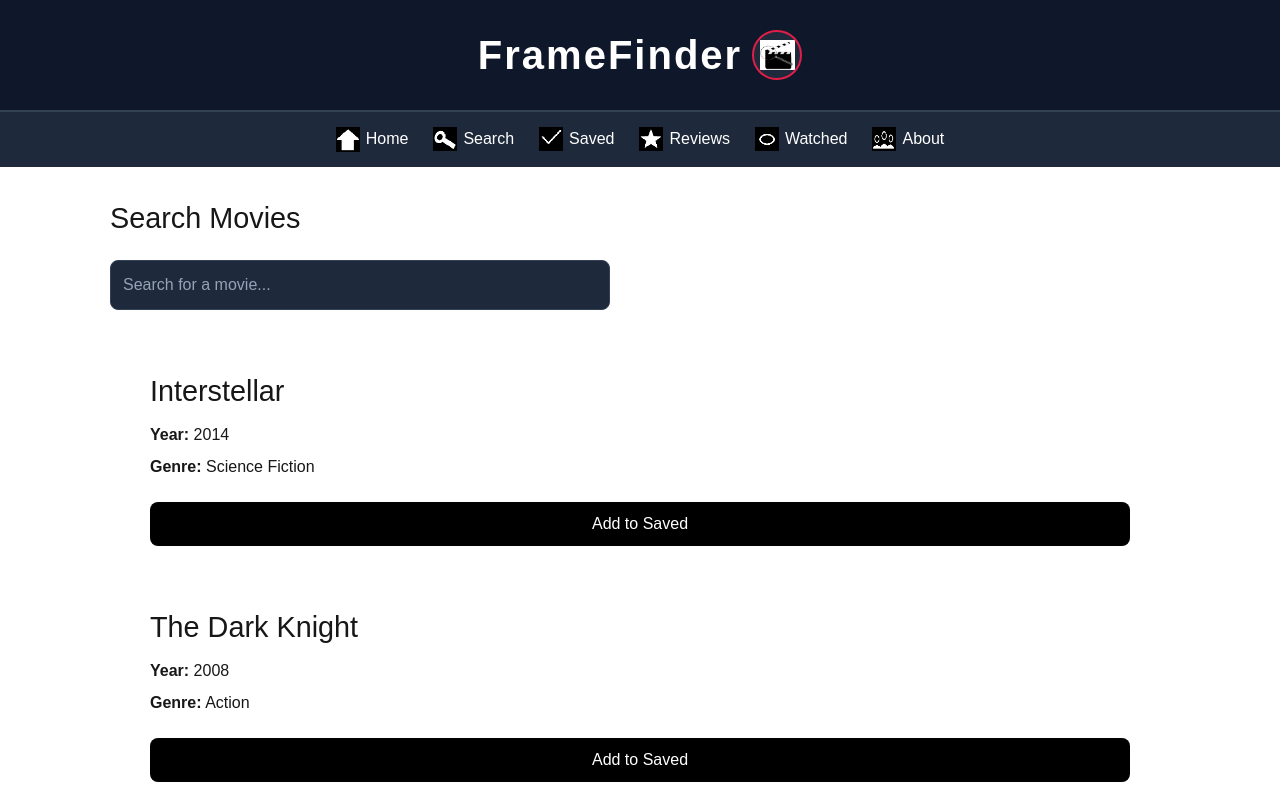
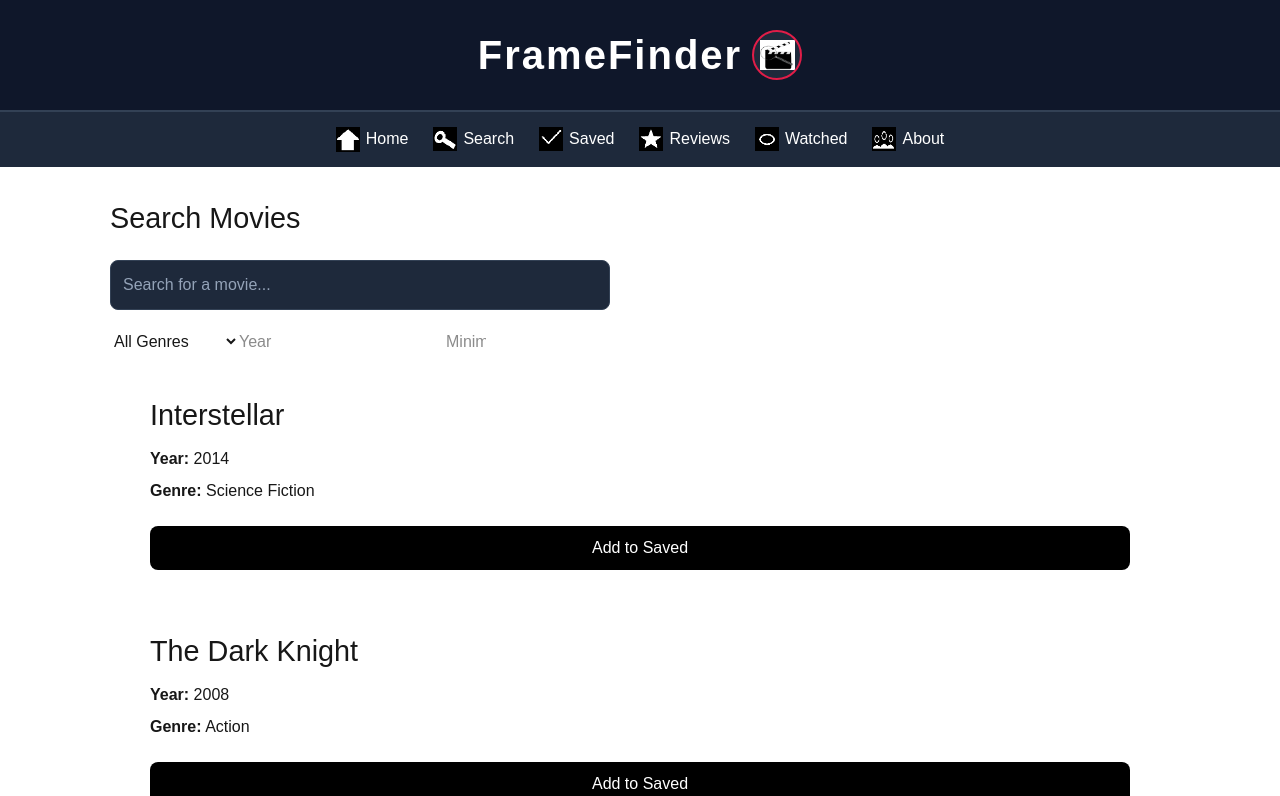
Before and after one commit to arshmit317/FrameFinder, a Next.js app: page /search in a window 1280 px wide. Shown: the top 796 px of the page. Built offline with nearby package versions, Linux system fonts and the light colour scheme.

Commit message:
Add my project updates

```diff
--- /dev/null
+++ b/components/MovieFilters.tsx
@@ -0,0 +1,47 @@
+type Props = {
+  genre: string;
+  setGenre: (value: string) => void;
+  year: string;
+  setYear: (value: string) => void;
+  rating: string;
+  setRating: (value: string) => void;
+};
+
+export default function MovieFilters({
+  genre,
+  setGenre,
+  year,
+  setYear,
+  rating,
+  setRating,
+}: Props) {
+  return (
+    <div>
+      <select
+        value={genre}
+        onChange={(e) => setGenre(e.target.value)}
+      >
+        <option value="">All Genres</option>
+        <option value="Science Fiction">Science Fiction</option>
+        <option value="Action">Action</option>
+        <option value="Comedy">Comedy</option>
+      </select>
+
+      <input
+        type="number"
+        placeholder="Year"
+        value={year}
+        onChange={(e) => setYear(e.target.value)}
+      />
+
+      <input
+        type="number"
+        placeholder="Minimum Rating"
+        min="0"
+        max="10"
+        value={rating}
+        onChange={(e) => setRating(e.target.value)}
+      />
+    </div>
+  );
+}
--- a/pages/search.tsx
+++ b/pages/search.tsx
@@ -1,6 +1,7 @@
 import { useState } from "react";
 import SearchBar from "../components/SearchBar";
 import MovieCard from "../components/MovieCard";
+import MovieFilters from "../components/MovieFilters";
 
 const sampleMovies = [
   {
@@ -8,24 +9,30 @@ const sampleMovies = [
     title: "Interstellar",
     year: 2014,
     genre: "Science Fiction",
+    rating: 10,
   },
   {
     id: 2,
     title: "The Dark Knight",
     year: 2008,
     genre: "Action",
+    rating: 8,
   },
   {
     id: 3,
     title: "Barbie",
     year: 2023,
     genre: "Comedy",
+    rating: 7,
   },
 ];
 type Movie = (typeof sampleMovies)[number];
 
 export default function Search() {
   const [searchTerm, setSearchTerm] = useState("");
+  const [genre, setGenre] = useState("");
+  const [year, setYear] = useState("");
+  const [rating, setRating] = useState("");
 
   const saveMovie = (movie: Movie) => {
   const savedMovies: Movie[] = JSON.parse(
@@ -44,9 +51,27 @@ export default function Search() {
   }
 };
 
-  const filteredMovies = sampleMovies.filter((movie) =>
-    movie.title.toLowerCase().includes(searchTerm.toLowerCase())
+  const filteredMovies = sampleMovies.filter((movie) => {
+    const matchesTitle = movie.title
+      .toLowerCase()
+      .includes(searchTerm.toLowerCase());
+
+    const matchesGenre =
+      genre === "" || movie.genre === genre;
+
+    const matchesYear =
+      year === "" || movie.year === Number(year);
+
+    const matchesRating =
+      rating === "" || movie.rating >= Number(rating);
+
+  return (
+    matchesTitle &&
+    matchesGenre &&
+    matchesYear &&
+    matchesRating
   );
+});
 
   return (
         <div className="pageContainer">
@@ -56,6 +81,15 @@ export default function Search() {
         <SearchBar
           searchTerm={searchTerm}
           setSearchTerm={setSearchTerm}
+        />
+
+        <MovieFilters
+          genre={genre}
+          setGenre={setGenre}
+          year={year}
+          setYear={setYear}
+          rating={rating}
+          setRating={setRating}
         />
 
         {filteredMovies.length === 0 ? (
```
